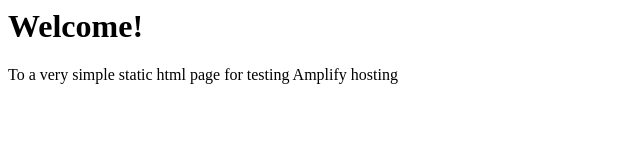
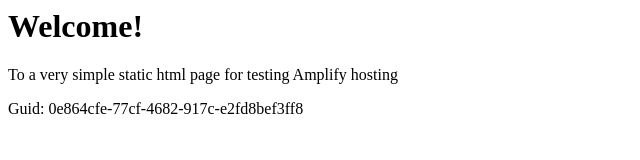
Before and after one commit to aws-aemilia-fra/Github-PR-Commit-Integration-Test-DoNotTouch-GithubWebhookPreviewCanaryTest-v1-prod-eu-central-1, a website: page src/index.html in a window 1280 px wide. Shown: the whole page, without its empty margins (0-640 px from the left). Drawn offline with Linux system fonts and the light colour scheme.

Commit message:
commit from integ tests

```diff
--- a/src/index.html
+++ b/src/index.html
@@ -1,3 +1,5 @@
+
+
 <html lang="en">
 
 <head>
@@ -10,6 +12,6 @@
 <body>
     <h1>Welcome!</h1>
     <p>To a very simple static html page for testing Amplify hosting</p>
-</body>
+    <p>Guid: 0e864cfe-77cf-4682-917c-e2fd8bef3ff8</p></body>
 
 </html>
```
